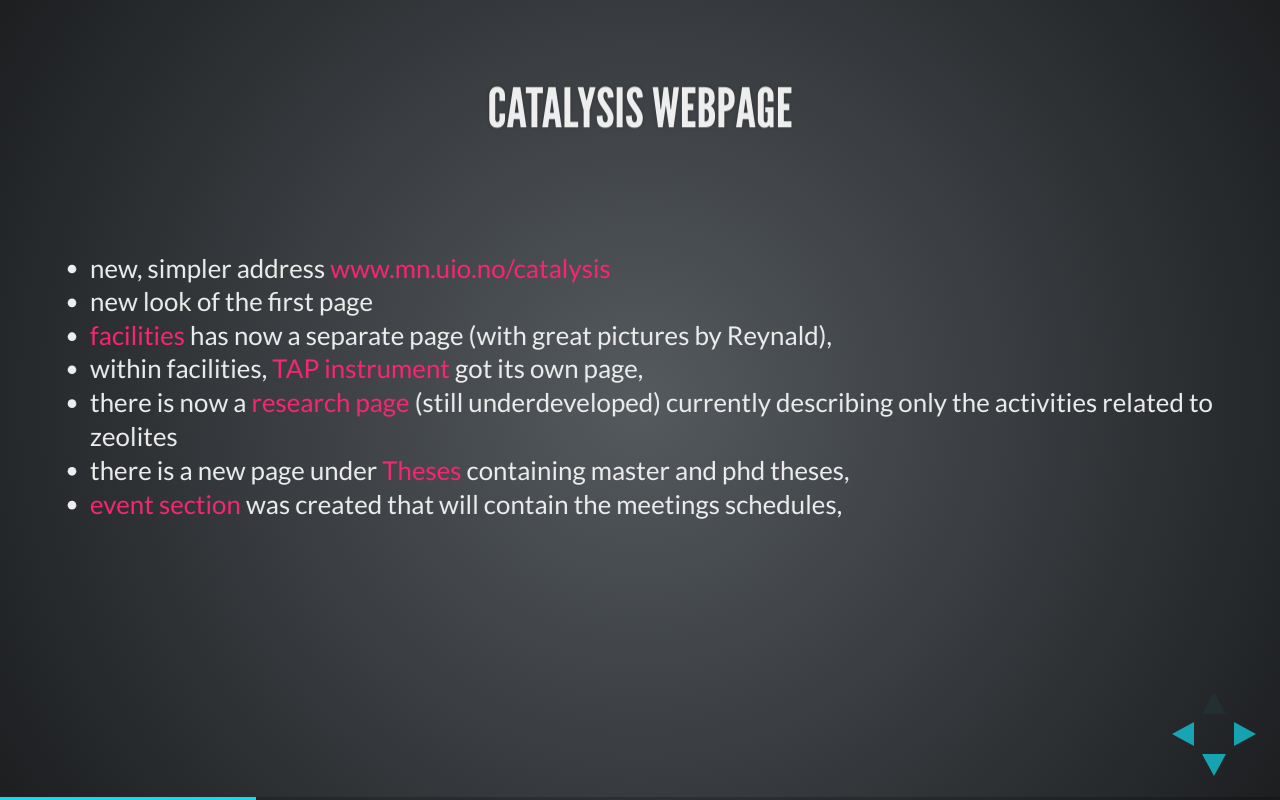
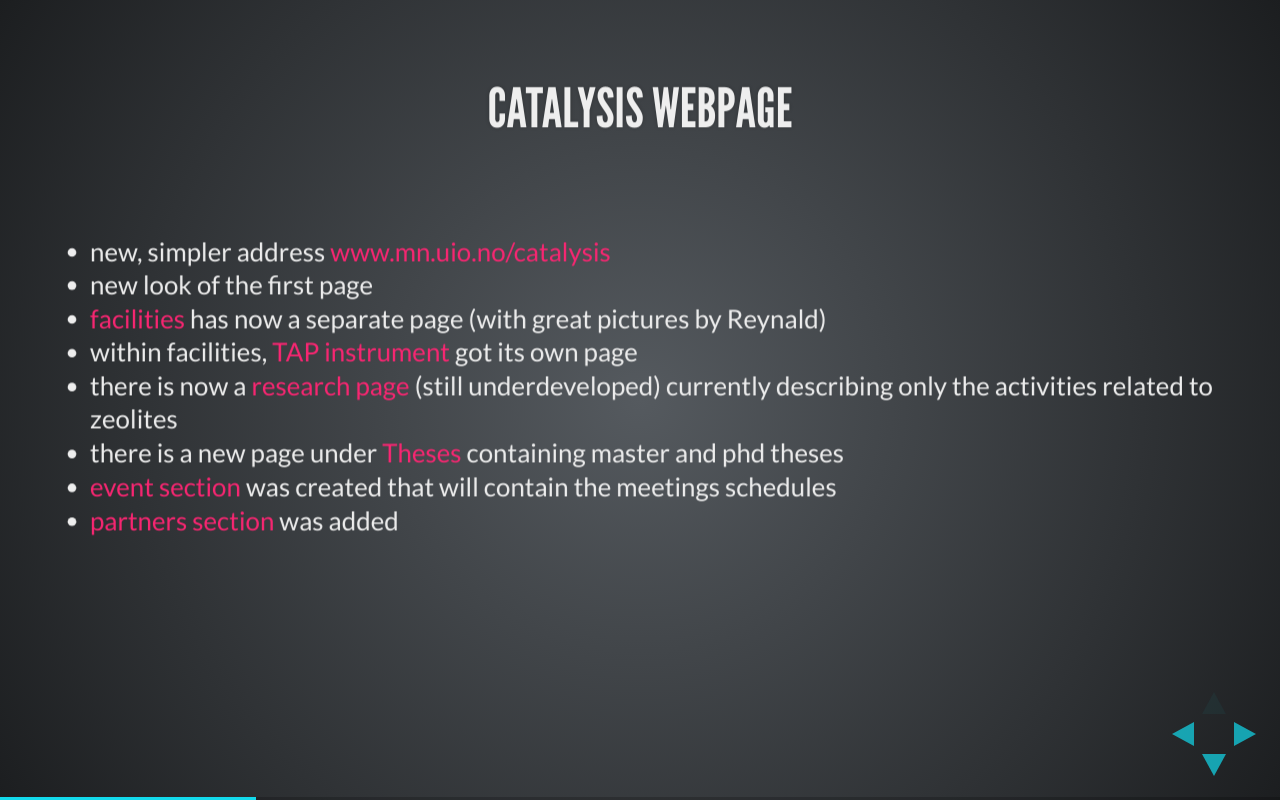
Before and after one commit to lmmentel/20170130_postdoc_meeting, a website: page index.html in a window 1280 px wide. Both pictures are taken after a click on the button 1251 px from the left and 734 px from the top of the page. Drawn offline with Linux system fonts and the light colour scheme.

Commit message:
updated the info on partners

```diff
--- a/index.html
+++ b/index.html
@@ -43,11 +43,12 @@
           <ul>
             <li>new, simpler address <a href="http://www.mn.uio.no/catalysis">www.mn.uio.no/catalysis</a></li>
             <li>new look of the first page</li>
-            <li><a href="http://www.mn.uio.no/kjemi/english/research/groups/catalysis/facilities/">facilities</a> has now a separate page (with great pictures by Reynald),</li>
-            <li>within facilities, <a href="http://www.mn.uio.no/kjemi/english/research/groups/catalysis/facilities/tap_front.html">TAP instrument</a> got its own page,</li>
+            <li><a href="http://www.mn.uio.no/kjemi/english/research/groups/catalysis/facilities/">facilities</a> has now a separate page (with great pictures by Reynald)</li>
+            <li>within facilities, <a href="http://www.mn.uio.no/kjemi/english/research/groups/catalysis/facilities/tap_front.html">TAP instrument</a> got its own page</li>
             <li>there is now a <a href="http://www.mn.uio.no/kjemi/english/research/groups/catalysis/research/">research page</a> (still underdeveloped) currently describing only the activities related to zeolites </li>
-            <li>there is a new page under <a href="http://www.mn.uio.no/kjemi/english/research/groups/catalysis/theses/">Theses</a> containing master and phd theses,</li>
-            <li><a href="http://www.mn.uio.no/kjemi/english/research/groups/catalysis/events/">event section</a> was created that will contain the meetings schedules,</li>
+            <li>there is a new page under <a href="http://www.mn.uio.no/kjemi/english/research/groups/catalysis/theses/">Theses</a> containing master and phd theses</li>
+            <li><a href="http://www.mn.uio.no/kjemi/english/research/groups/catalysis/events/">event section</a> was created that will contain the meetings schedules</li>
+            <li><a href="http://www.mn.uio.no/kjemi/english/research/groups/catalysis/partners/">partners section</a> was added</li>
           </ul>
         </section>
 
@@ -58,8 +59,8 @@
             <li>Sigurd - MOF related projects and activities, master and bachelor project opportunities, synthesis lab facilities</li>
             <li>Irene - Master projects, open positions</li>
             <li>Sharmala - TG, MS, BET facilities</li>
-            <li>Gloria - Partners and collaborations, ICSI, HT, SINTEF etc.</li>
-            <li>Mats and Mamou - descriptions of their research
+            <li>Mats and Mamou - descriptions of their research</li>
+            <li>Michael and Kristian - SEM page </li>
           </ul>
 
         </section>
@@ -69,6 +70,7 @@
           <ul>
             <li>further suggestions/comments?</li>
             <li>should there be an alumni section?</li>
+            <li>norwegian pages?</li>
           </ul>
         </section>
 
```
